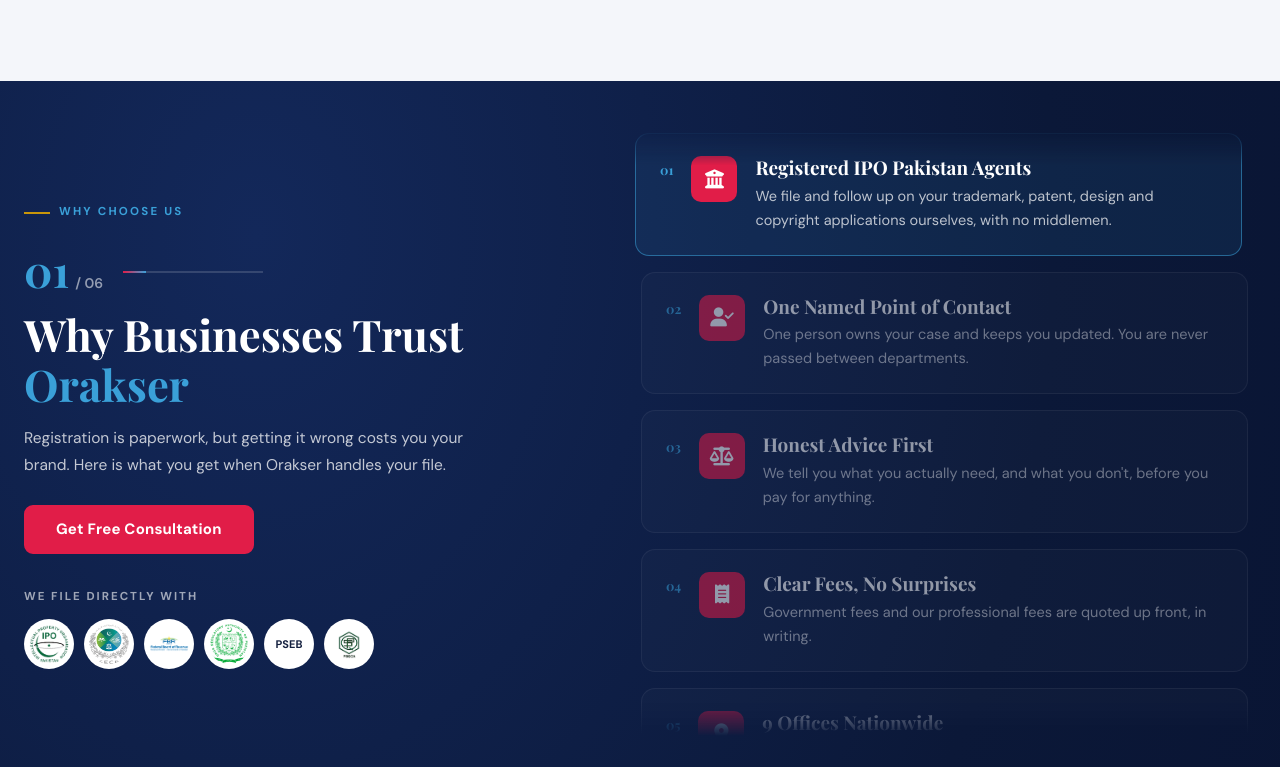
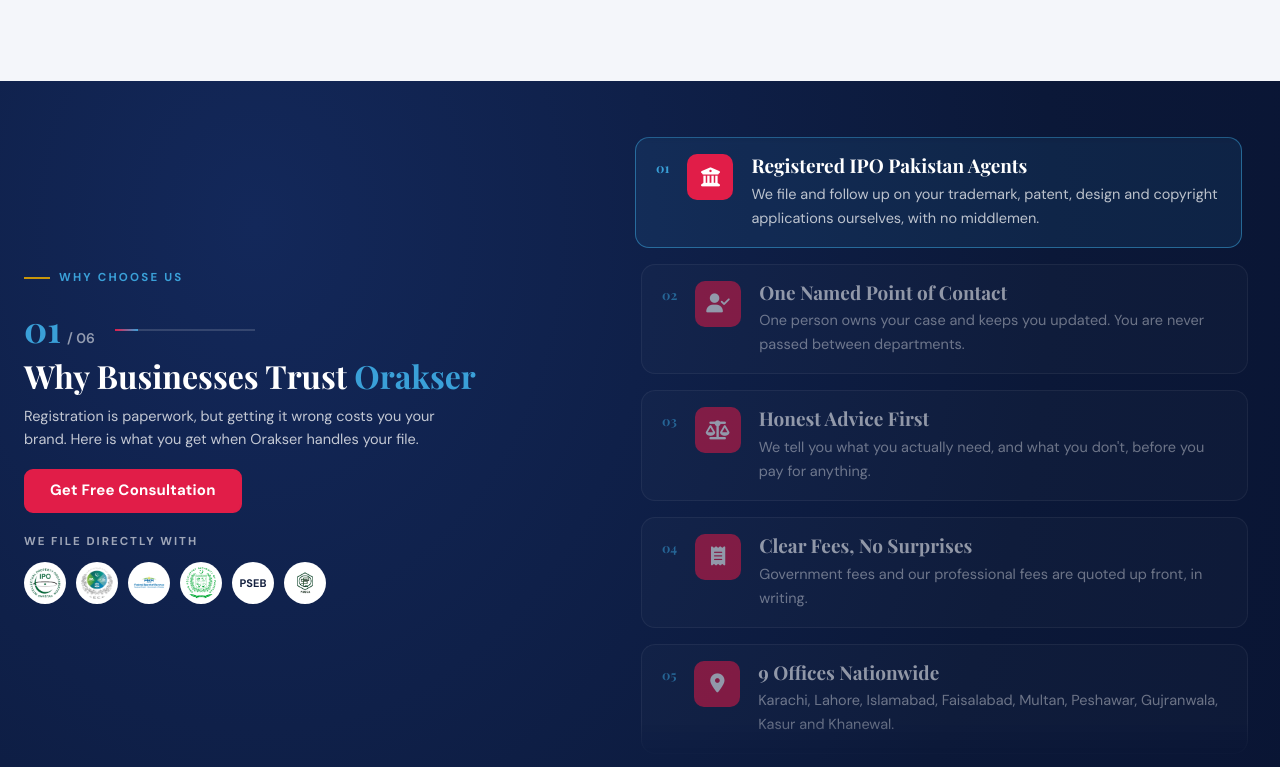
Before and after one commit to HafizAfaqnasir/Orakser-Pvt-Ltd, a plain HTML site: page index.html in a window 1280 px wide. Shown: the part 2470-3237 px from the top of the page. Drawn offline with nearby package versions, Linux system fonts and the light colour scheme.

Commit message:
Fit pinned Why Choose Us section on short laptop screens
The left column was taller than the pinned area on screens around
650-768px high, so the 'We file directly with' logos were cut off.
Tighten spacing on short screens, skip pinning if it still cannot fit,
and pad the card viewport so the first and last cards are not faded.

Co-Authored-By: Claude Opus 5.5 <noreply@anthropic.com>
Claude-Session: https://claude.ai/code/session_01UuLaheNWADnZwewXCHHAaW

```diff
--- a/assets/css/home.css
+++ b/assets/css/home.css
@@ -165,8 +165,25 @@
 .h-why.is-pinned .h-why-pin { position: sticky; top: var(--pin-top, 76px); height: calc(100vh - var(--pin-top, 76px)); padding: 0; display: flex; align-items: center; overflow: hidden; }
 .h-why.is-pinned .h-why-pin > .container { width: 100%; }
 .h-why.is-pinned .h-why-grid { align-items: center; }
-.h-why.is-pinned .h-why-viewport { height: calc(100vh - var(--pin-top, 76px) - 96px); overflow: hidden; padding: 4px 8px 4px 10px;
+.h-why.is-pinned .h-why-viewport { height: calc(100vh - var(--pin-top, 76px) - 96px); overflow: hidden; padding: 32px 8px 32px 10px;
   -webkit-mask-image: linear-gradient(180deg, transparent 0, #000 6%, #000 94%, transparent 100%); mask-image: linear-gradient(180deg, transparent 0, #000 6%, #000 94%, transparent 100%); }
+
+/* Shorter laptop screens: tighten the pinned left column so it fits. */
+@media (min-width: 1025px) and (max-height: 860px) {
+  .h-why.is-pinned .h-why-left h2 { font-size: 32px; margin-bottom: 10px; }
+  .h-why.is-pinned .h-why-left p { font-size: 14.5px; line-height: 1.6; margin-bottom: 18px; }
+  .h-why.is-pinned .h-why-count { margin: 6px 0 8px; }
+  .h-why.is-pinned .h-why-current { font-size: 36px; }
+  .h-why.is-pinned .h-why-gov-label { margin: 20px 0 10px; }
+  .h-why.is-pinned .h-why-gov img, .h-why.is-pinned .h-why-gov span { width: 42px; height: 42px; }
+  .h-why.is-pinned .h-why-left .btn { min-height: 44px; padding: 12px 24px; }
+  .h-why.is-pinned .h-why-card { padding: 16px 20px; }
+  .h-why.is-pinned .h-why-viewport { height: calc(100vh - var(--pin-top, 76px) - 48px); }
+}
+@media (min-width: 1025px) and (max-height: 700px) {
+  .h-why.is-pinned .h-why-left p { display: none; }
+  .h-why.is-pinned .h-why-left h2 { font-size: 28px; margin-bottom: 16px; }
+}
 
 /* ---------- Process ---------- */
 .h-process { padding: 84px 0; background: #fff; }
--- a/assets/js/home.js
+++ b/assets/js/home.js
@@ -46,6 +46,7 @@
     var currentEl = why.querySelector('.h-why-current');
     var fill = why.querySelector('.h-why-fill');
     var navbar = document.getElementById('navbar');
+    var left = why.querySelector('.h-why-left');
     var distance = 0, pinned = false, active = -1;
     var desktop = window.matchMedia('(min-width: 1025px)');
 
@@ -61,11 +62,18 @@
       pinned = desktop.matches && !reduceMotion;
       why.classList.toggle('is-pinned', pinned);
       track.style.transform = '';
-      if (!pinned) { why.style.height = ''; return; }
+      why.style.height = '';
       var pinTop = navbar ? navbar.offsetHeight : 0;
       why.style.setProperty('--pin-top', pinTop + 'px');
+      /* If the left column still can't fit on this screen, don't pin:
+         the section then scrolls normally and nothing gets cut off. */
+      if (pinned && left.offsetHeight > window.innerHeight - pinTop - 24) {
+        pinned = false;
+        why.classList.remove('is-pinned');
+      }
+      if (!pinned) return;
       /* How far the cards must travel so the last one ends fully in view. */
-      distance = Math.max(0, track.scrollHeight - viewport.clientHeight + 40);
+      distance = Math.max(0, track.scrollHeight - (viewport.clientHeight - 64) + 8);
       /* Extra scroll room: a little dwell on each card, so fast scrollers still see the change. */
       var dwell = Math.round(window.innerHeight * 0.12) * cards.length;
       why.style.height = (window.innerHeight - pinTop + distance + dwell) + 'px';
```
